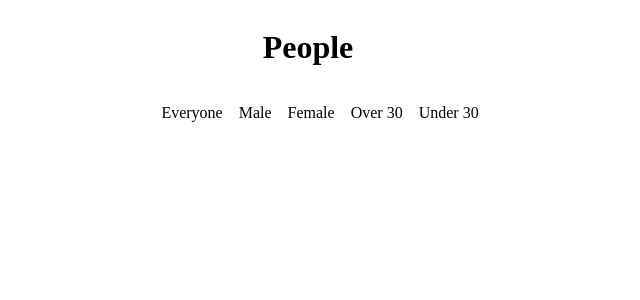
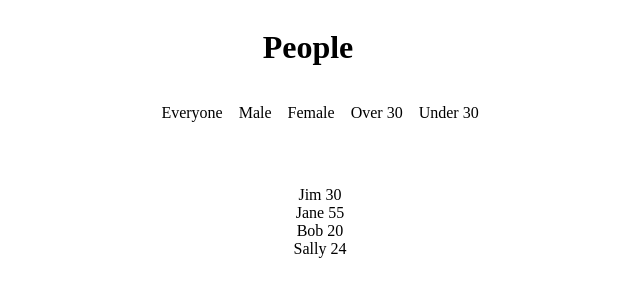
Before and after one commit to andrew-rayco/fed-integration, a React app: page /#/ in a window 1280 px wide. Shown: the top 300 px of the page, without its empty margins (332-972 px from the left). Built offline with nearby package versions, Linux system fonts and the light colour scheme; the HTML template or start-up script is replaced by a standard one.

Commit message:
Rendering people list correctly

```diff
--- a/refactionjs/src/actions/peopleActions.js
+++ b/refactionjs/src/actions/peopleActions.js
@@ -3,7 +3,6 @@ import * as types from './actionTypes';
 const data = '/db.json';
 
 export function receivePeople(peopleData) {
-  console.log('peopleData', peopleData);
   return {
     type: types.RECEIVE_PEOPLE,
     people: peopleData
--- a/refactionjs/src/js/NameList.js
+++ b/refactionjs/src/js/NameList.js
@@ -6,13 +6,24 @@ import PropTypes from 'prop-types';
 
 class NameList extends React.Component {
   componentDidMount() {
-    this.props.peopleActions.fetchPeople();
+    const { fetchPeople } = this.props.peopleActions;
+    fetchPeople();
+  }
+
+  renderPeople() {
+    const { people } = this.props;
+    let peopleList = [];
+    people.map(person =>
+      peopleList.push(<li key={person._id}>{person.name} {person.age}</li>)
+    );
+    return peopleList;
   }
 
   render() {
     return (
       <div className="name-list">
         <ul>
+          { this.renderPeople() }
         </ul>
       </div>
     )
```
